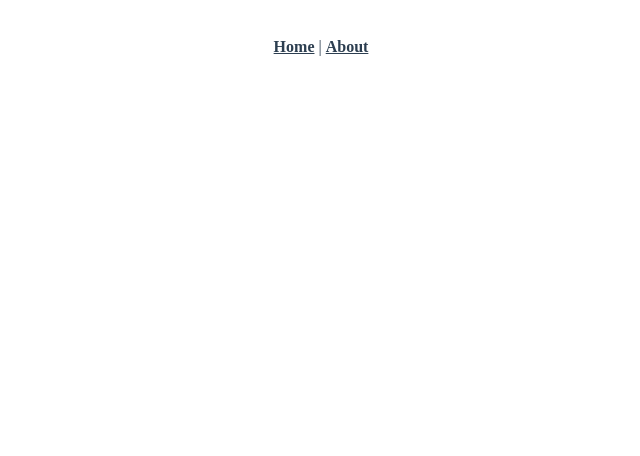
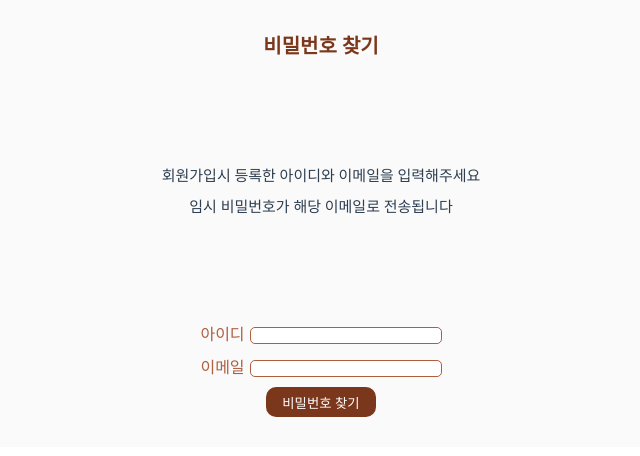
Before and after one commit to sunmingLee/Sai, a Vue app in the folder sai/: page /searchPassword in a window 1280 px wide. Before the commit this address had no page. Shown: the top 456 px of the page, without its empty margins (319-959 px from the left). Built offline with nearby package versions, Linux system fonts and the light colour scheme; a web font is replaced by a local one.

Commit message:
Feat: Add views, components - SearchIdView, SearchPasswordView, SearchGuide

```diff
--- a/sai/src/App.vue
+++ b/sai/src/App.vue
@@ -1,9 +1,9 @@
 <template>
   <nav>
-    <router-link to="/">Home</router-link> |
-    <router-link to="/about">About</router-link>
+    <!-- <router-link to="/searchId">아이디 찾기</router-link> | -->
+    <!-- <router-link to="/searchPassword">비밀번호 찾기</router-link> -->
+    <router-view />
   </nav>
-  <router-view />
 </template>
 
 <style>
--- /dev/null
+++ b/sai/src/components/SearchGuide.vue
@@ -0,0 +1,27 @@
+<template>
+    <div>
+        <p class="guide1">{{ guide }}</p>
+        <p class="guide2">{{ guide2 }}</p>
+    </div>
+</template>
+<script>
+export default {
+  name: 'SearchGuide',
+  props: {
+    guide: String,
+    guide2: String
+  }
+}
+</script>
+<style>
+.guide1, .guide2{
+  font-size: 15px;
+  padding: 5px;
+}
+.guide1 {
+  margin-top: 100px;
+}
+.guide2 {
+  margin-bottom: 100px;
+}
+</style>
--- a/sai/src/components/common/HeaderTitle.vue
+++ b/sai/src/components/common/HeaderTitle.vue
@@ -1,6 +1,6 @@
 <template>
     <div>
-        <h2>{{ title }}</h2>
+        <h2 class="title">{{ title }}</h2>
     </div>
 </template>
 <script>
@@ -11,3 +11,9 @@ export default {
   }
 }
 </script>
+<style>
+.title {
+  color: #7B371C;
+  font-size: 20px;
+}
+</style>
--- a/sai/src/router/index.js
+++ b/sai/src/router/index.js
@@ -1,5 +1,7 @@
 import { createRouter, createWebHistory } from 'vue-router'
 import HomeView from '../views/HomeView.vue'
+import SearchIdView from '@/views/SearchIdView.vue'
+import SearchPasswordView from '@/views/SearchPasswordView.vue'
 
 const routes = [
   {
@@ -14,6 +16,16 @@ const routes = [
     // this generates a separate chunk (about.[hash].js) for this route
     // which is lazy-loaded when the route is visited.
     component: () => import(/* webpackChunkName: "about" */ '../views/AboutView.vue')
+  },
+  {
+    path: '/searchId',
+    name: 'searchId',
+    component: SearchIdView
+  },
+  {
+    path: '/searchPassword',
+    name: 'searchPassword',
+    component: SearchPasswordView
   }
 ]
 
--- /dev/null
+++ b/sai/src/views/SearchIdView.vue
@@ -0,0 +1,69 @@
+<template>
+    <div>
+        <HeaderTitle title="아이디 찾기"/>
+        <SearchGuide guide="회원가입시 등록한 이메일을 입력해주세요" guide2="회원님의 아이디가 해당 이메일로 전송됩니다"/>
+        <InputBox :hasLabel="true" labelName="이메일" @inputCheck="emailCheck"/>
+        <p v-if="email" class="valid-email">이메일 형식이 맞지 않습니다</p>
+        <ButtonBig buttonUsage="positive" buttonText="아이디 찾기" @click="searchId"/>
+    </div>
+</template>
+<script>
+import HeaderTitle from '@/components/common/HeaderTitle.vue'
+import SearchGuide from '@/components/SearchGuide.vue'
+import InputBox from '@/components/common/InputBox.vue'
+import ButtonBig from '@/components/common/ButtonBig.vue'
+
+export default {
+  name: 'SearchIdView',
+  components: {
+    HeaderTitle,
+    SearchGuide,
+    InputBox,
+    ButtonBig
+  },
+  data () {
+    return {
+      email: false,
+      emailInput: ''
+    }
+  },
+  methods: {
+    // 이메일 유효성을 검사하고 문구를 출력 판단
+    emailCheck (emailInput) {
+      if (!this.validEmail(emailInput)) {
+        this.email = true
+      } else {
+        this.email = false
+      }
+    },
+    // 이메일 유효성 검사
+    validEmail: function (email) {
+      const re = /^(([^<>()\\[\]\\.,;:\s@"]+(\.[^<>()\\[\]\\.,;:\s@"]+)*)|(".+"))@((\[[0-9]{1,3}\.[0-9]{1,3}\.[0-9]{1,3}\.[0-9]{1,3}\])|(([a-zA-Z\-0-9]+\.)+[a-zA-Z]{2,}))$/
+      return re.test(email)
+    },
+    // 아이디 찾기 버튼 클릭 시
+    searchId () {
+      if (this.email) {
+        alert('이메일 형식이 맞지 않습니다')
+      } else {
+        // 디비에 있는 이메일인지 없는 이메일인지 확인해서 한 번 더 갈래를 나눠줘야 할 듯
+        alert('회원님의 아이디를 이메일로 전송했습니다')
+      }
+    }
+  }
+}
+</script>
+<style>
+* {
+    margin: 0px;
+    padding: 0px;
+}
+#app {
+    background-color: #FAFAFA;
+}
+/* 이메일 유효성 검사 문구 */
+.valid-email {
+    color: red;
+    font-size: 10px;
+}
+</style>
--- /dev/null
+++ b/sai/src/views/SearchPasswordView.vue
@@ -0,0 +1,61 @@
+<template>
+    <div>
+        <HeaderTitle title="비밀번호 찾기"/>
+        <SearchGuide guide="회원가입시 등록한 아이디와 이메일을 입력해주세요" guide2="임시 비밀번호가 해당 이메일로 전송됩니다"/>
+        <InputBox :hasLabel="true" labelName="아이디" @inputCheck="idCheck"/>
+        <p v-if="id" class="valid-id">아이디는 2글자 이상 입력해주세요</p>
+        <InputBox :hasLabel="true" labelName="이메일" @inputCheck="emailCheck"/>
+        <p v-if="email" class="valid-email">이메일 형식이 아닙니다</p>
+        <ButtonBig buttonUsage="positive" buttonText="비밀번호 찾기" @click="searchId"/>
+    </div>
+</template>
+<script>
+import HeaderTitle from '@/components/common/HeaderTitle.vue'
+import SearchGuide from '@/components/SearchGuide.vue'
+import InputBox from '@/components/common/InputBox.vue'
+import ButtonBig from '@/components/common/ButtonBig.vue'
+
+export default {
+  name: 'SearchIdView',
+  components: {
+    HeaderTitle,
+    SearchGuide,
+    InputBox,
+    ButtonBig
+  },
+  data () {
+    return {
+      email: false,
+      emailInput: '',
+      id: false,
+      idInput: ''
+    }
+  },
+  methods: {
+    emailCheck (emailInput) {
+      if (!this.validEmail(emailInput)) {
+        this.email = true
+      } else {
+        this.email = false
+      }
+    },
+    validEmail: function (email) {
+      const re = /^(([^<>()\\[\]\\.,;:\s@"]+(\.[^<>()\\[\]\\.,;:\s@"]+)*)|(".+"))@((\[[0-9]{1,3}\.[0-9]{1,3}\.[0-9]{1,3}\.[0-9]{1,3}\])|(([a-zA-Z\-0-9]+\.)+[a-zA-Z]{2,}))$/
+      return re.test(email)
+    },
+    idCheck (idInput) {
+      if (idInput.length < 2) {
+        this.id = true
+      } else {
+        this.id = false
+      }
+    }
+  }
+}
+</script>
+<style>
+.valid-email, .valid-id {
+  color: red;
+  font-size: 10px;
+}
+</style>
```
